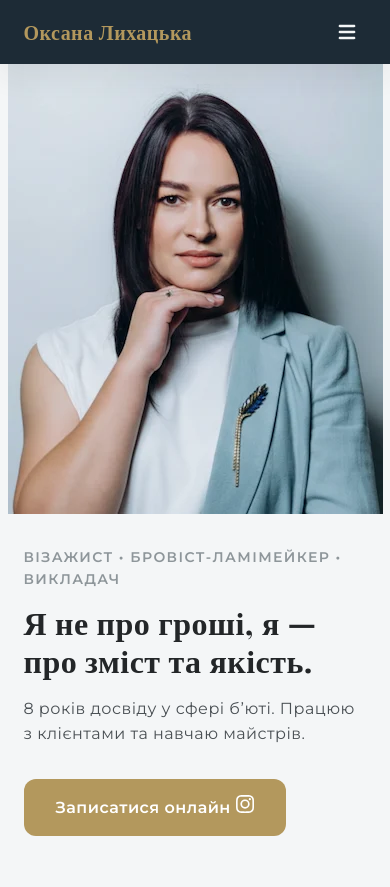
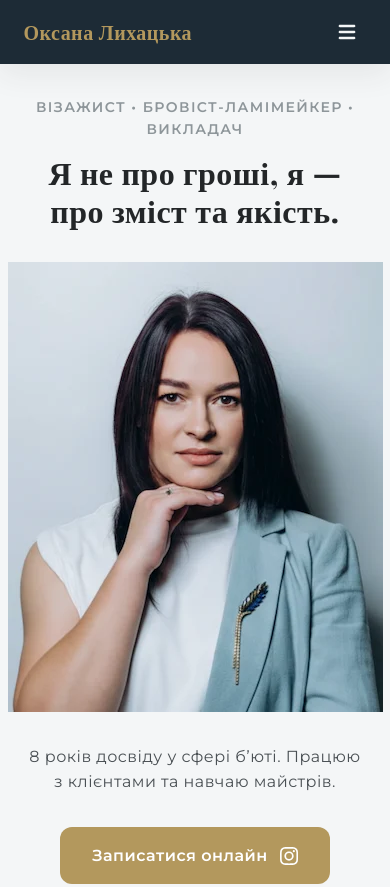
Before and after one commit to helen-akateva/beauty-landing, a website built with Vite: page index.html in a window 390 px wide. Shown: the top 887 px of the page. Built offline with nearby package versions, Linux system fonts and the light colour scheme; a web font is replaced by a local one.

Commit message:
feat(mobile): update hero section styles

```diff
--- a/src/sections/hero/hero.css
+++ b/src/sections/hero/hero.css
@@ -7,10 +7,15 @@
   display: flex;
   flex-direction: column;
   padding: 0;
+  text-align: center;
+  /* Center everything on mobile */
 }
 
 .hero-container picture {
   width: 100%;
+  order: 3;
+  /* Move image below title/subtitle */
+  margin-bottom: var(--space-md);
 }
 
 .hero-img {
@@ -21,40 +26,50 @@
 }
 
 .hero-content {
-  padding: var(--space-md) var(--space-sm);
-  background-color: var(--color-bg-main);
-  text-align: left;
+  display: contents;
+  /* Allows children to be reordered by the container */
 }
 
 .hero-subtitle {
+  order: 1;
   font-family: var(--font-main);
   font-size: var(--fs-sm);
   color: var(--color-text-light);
   text-transform: uppercase;
   letter-spacing: 0.1em;
+  padding: var(--space-md) var(--space-sm) 0;
   margin-bottom: var(--space-xs);
   font-weight: 600;
 }
 
 .hero-title {
+  order: 2;
   font-family: var(--font-accent);
-  font-size: var(--fs-xl);
+  font-size: 32px;
+  /* Adjusted for mobile */
   color: var(--color-text-main);
   line-height: 1.2;
-  margin-bottom: var(--space-sm);
+  padding: 0 var(--space-sm) var(--space-md);
+  margin-bottom: 0;
   font-weight: 700;
 }
 
 .hero-description {
+  order: 4;
   font-family: var(--font-main);
   font-size: var(--fs-base);
   color: var(--color-text-secondary);
   line-height: 1.6;
+  padding: 0 var(--space-sm);
   margin-bottom: var(--space-md);
 }
 
 .hero-btn {
-  display: inline-block;
+  order: 5;
+  display: inline-flex;
+  align-items: center;
+  justify-content: center;
+  gap: 12px;
   background-color: var(--color-accent-gold);
   color: var(--color-white);
   padding: 16px 32px;
@@ -65,6 +80,14 @@
   transition:
     background-color var(--transition),
     transform var(--transition);
+  margin: 0 auto var(--space-lg);
+  /* Center on mobile */
+  width: fit-content;
+}
+
+.hero-btn svg {
+  fill: currentColor;
+  flex-shrink: 0;
 }
 
 .hero-btn:hover {
@@ -78,6 +101,18 @@
     height: 600px;
   }
 
+  .hero-container {
+    height: 100%;
+    position: relative;
+    max-width: 768px;
+    margin: 0 auto;
+    padding: 0 var(--space-md);
+    flex-direction: row;
+    align-items: center;
+    text-align: left;
+    /* Reset text alignment */
+  }
+
   .hero-container picture {
     position: absolute;
     top: 0;
@@ -85,6 +120,9 @@
     width: 100%;
     height: 100%;
     z-index: -1;
+    order: 0;
+    /* Reset order */
+    margin-bottom: 0;
   }
 
   .hero-img {
@@ -93,17 +131,9 @@
     object-position: top;
   }
 
-  .hero-container {
-    height: 100%;
-    position: relative;
-    max-width: 768px;
-    margin: 0 auto;
-    padding: 0 var(--space-md);
-    flex-direction: row;
-    align-items: center;
-  }
-
   .hero-content {
+    display: block;
+    /* Reset from display: contents */
     position: relative;
     z-index: 1;
     background-color: transparent;
@@ -111,8 +141,25 @@
     width: 55%;
   }
 
+  .hero-subtitle {
+    padding: 0;
+    margin-bottom: var(--space-xs);
+  }
+
   .hero-title {
     font-size: 48px;
+    padding: 0;
+    margin-bottom: var(--space-sm);
+  }
+
+  .hero-description {
+    padding: 0;
+    margin-bottom: var(--space-md);
+  }
+
+  .hero-btn {
+    margin: 0;
+    /* Align left again */
   }
 }
 
```
